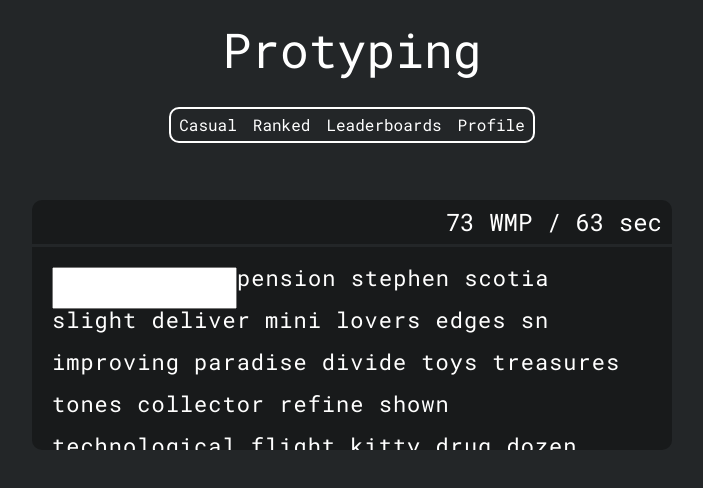
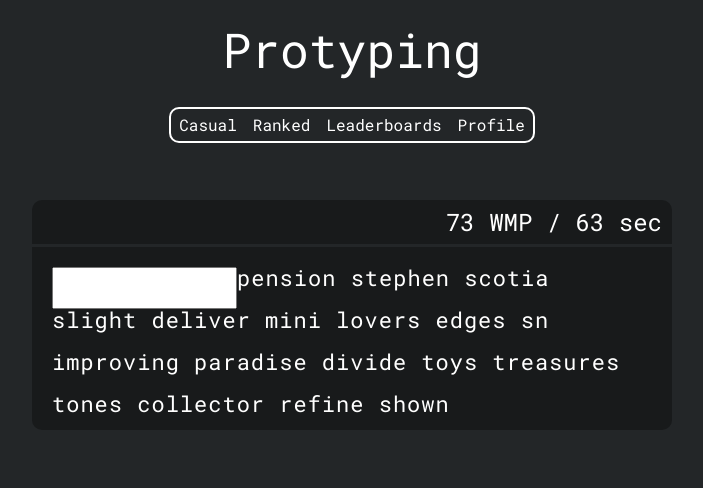
Before and after one commit to gabPetti/Protyping, a React (Vite) app in the folder client/: page / in a window 1280 px wide. Shown: the top 488 px of the page, without its empty margins (288-991 px from the left). Built offline with nearby package versions, Linux system fonts and the light colour scheme.

Commit message:
Modify typetest box height

```diff
--- a/client/src/components/typetest/typetest.sass
+++ b/client/src/components/typetest/typetest.sass
@@ -7,7 +7,7 @@
 
   .typetestWrapper
     width: max(50vw, 350px)
-    height: 250px
+    height: 230px
     border-radius: 10px
     overflow-y: hidden
     background: #181A1B
```
